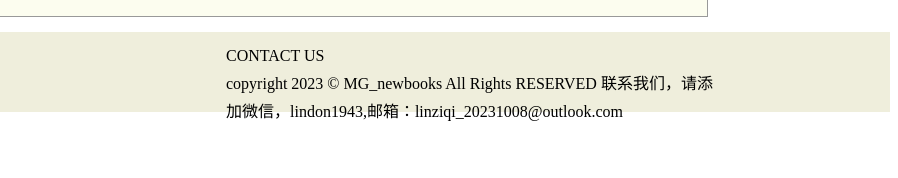
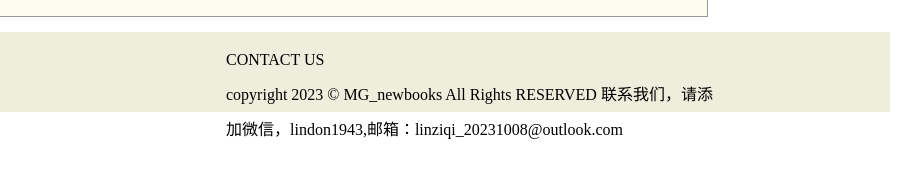
Before and after one commit to linziqi2023/MG, a plain HTML site: page MG_newbooks/MG_newbook.html in a window 1280 px wide. Shown: the part 550-728 px from the top of the page, 382-1280 px from the left. Drawn offline with Linux system fonts and the light colour scheme.

Commit message:
Update MG_newbooks.css

```diff
--- a/MG_newbooks/css/MG_newbooks.css
+++ b/MG_newbooks/css/MG_newbooks.css
@@ -119,7 +119,7 @@ font-size: 15px;
 #bottom_right{
     width: 500px;
     float: left;
-    line-height: 28px;
+    line-height: 35px;
 }
 .img{
     width: 50px;
```
